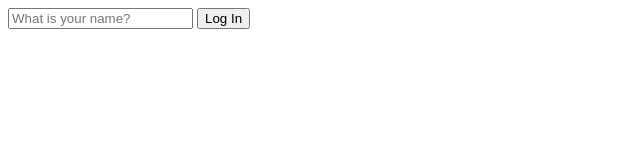
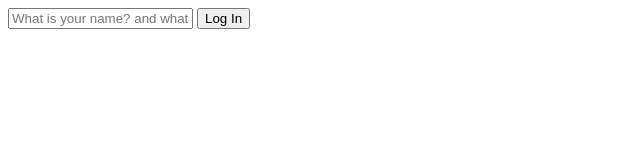
Before and after one commit to SYMist/MOMENTUM, a plain HTML site: page index.html in a window 1280 px wide. Shown: the full height of the page, 0-640 px from the left. Drawn offline with Linux system fonts and the light colour scheme.

Commit message:
git commit -m 'practice'

```diff
--- a/index.html
+++ b/index.html
@@ -13,7 +13,7 @@
                 required
                 maxlength = '15'
                 type = 'text'
-                placeholder = 'What is your name?'
+                placeholder = 'What is your name? and what?'
             />
             <button type = 'submit'>Log In</button>
         </form>
```
